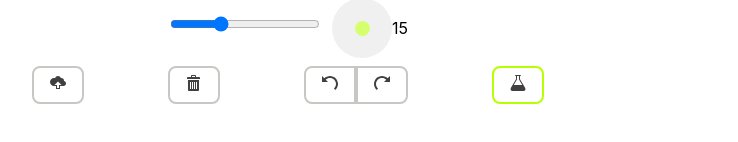
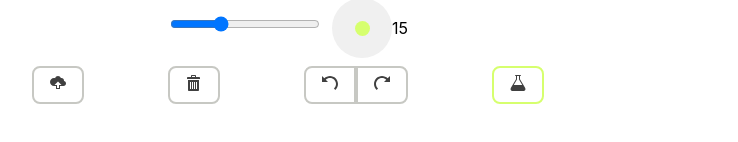
Before and after one commit to nelson0515337/painting_tool, a React (Create React App) app: page / in a window 1280 px wide. Shown: the part 586-728 px from the top of the page, without its empty margins (352-1090 px from the left). Built offline with nearby package versions, Linux system fonts and the light colour scheme.

Commit message:
fix button color

```diff
--- a/src/components/Drawing/ImageControl.js
+++ b/src/components/Drawing/ImageControl.js
@@ -31,6 +31,7 @@ const ImageControl = (props) => {
 
       <button
         className={styles["button-inpaint"]}
+        style={{ "--button-hover-bg-color": props.colorStyle }}
         // onClick={props.onInpaintClick}
       >
         <ImLab />
--- a/src/components/Drawing/ImageControl.module.css
+++ b/src/components/Drawing/ImageControl.module.css
@@ -26,7 +26,7 @@
 }
 
 .image-control .button-inpaint {
-  border: 2px solid #b7ff00;
+  border: 2px solid var(--button-hover-bg-color);
   font-size: 1rem;
   font-weight: bold;
   padding: 0.45rem 1rem;
```
